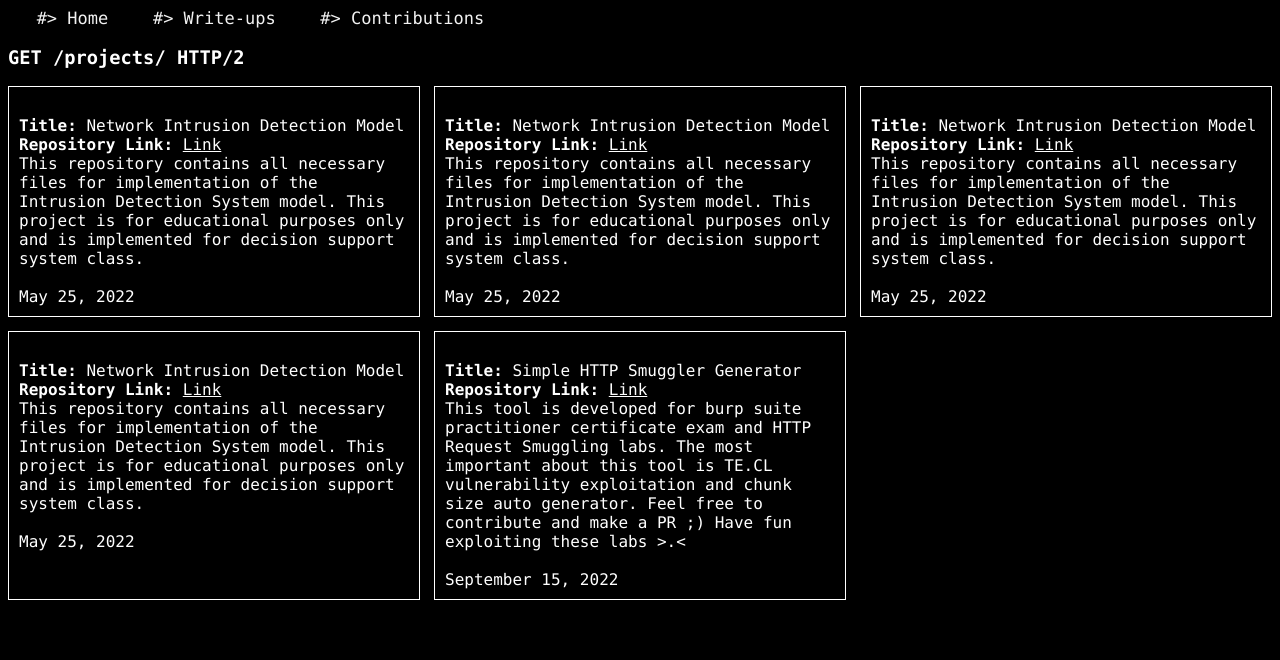
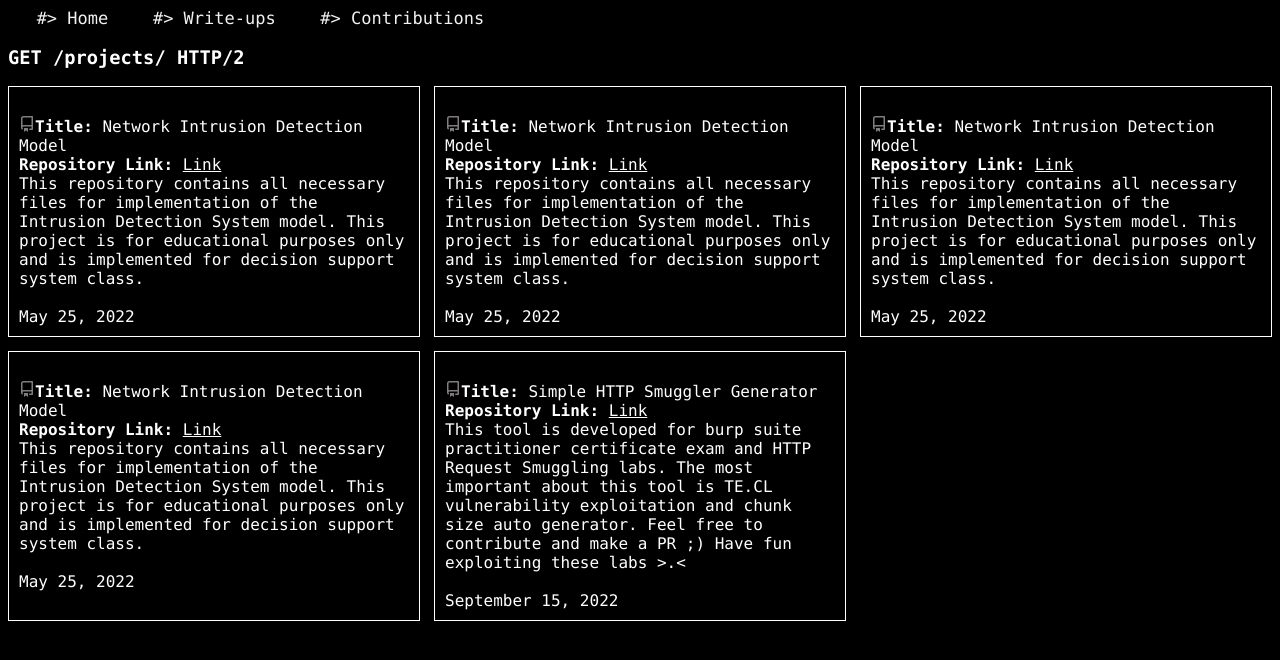
Before and after one commit to dhmosfunk/dhmosfunk.github.io, a Jekyll site: the page built from index.html, in a window 1280 px wide. Shown: the top 660 px of the page. Built offline with Jekyll 4.4.1, drawn with Linux system fonts in a browser that asks for light colours.

Commit message:
Update index.html

```diff
--- a/index.html
+++ b/index.html
@@ -7,7 +7,11 @@ layout: default
 
         {% for project in site.projects %}
         <div id="post_other"><br>
-            <b>Title:</b> {{project.title}}<br>
+            <svg aria-hidden="true" height="16" viewBox="0 0 16 16" version="1.1" width="16" data-view-component="true" class="octicon octicon-repo mr-1 color-fg-muted" style="
+    fill: #817d7d;
+">
+    <path d="M2 2.5A2.5 2.5 0 0 1 4.5 0h8.75a.75.75 0 0 1 .75.75v12.5a.75.75 0 0 1-.75.75h-2.5a.75.75 0 0 1 0-1.5h1.75v-2h-8a1 1 0 0 0-.714 1.7.75.75 0 1 1-1.072 1.05A2.495 2.495 0 0 1 2 11.5Zm10.5-1h-8a1 1 0 0 0-1 1v6.708A2.486 2.486 0 0 1 4.5 9h8ZM5 12.25a.25.25 0 0 1 .25-.25h3.5a.25.25 0 0 1 .25.25v3.25a.25.25 0 0 1-.4.2l-1.45-1.087a.249.249 0 0 0-.3 0L5.4 15.7a.25.25 0 0 1-.4-.2Z"></path>
+</svg><b>Title:</b> {{project.title}}<br>
             <b>Repository Link:</b> <a href="{{project.repo_link}}" target="_blank">Link</a> <br>
             {{project.desc}} <br><br>
             {{project.date | date: "%B %d, %Y"}}
```
